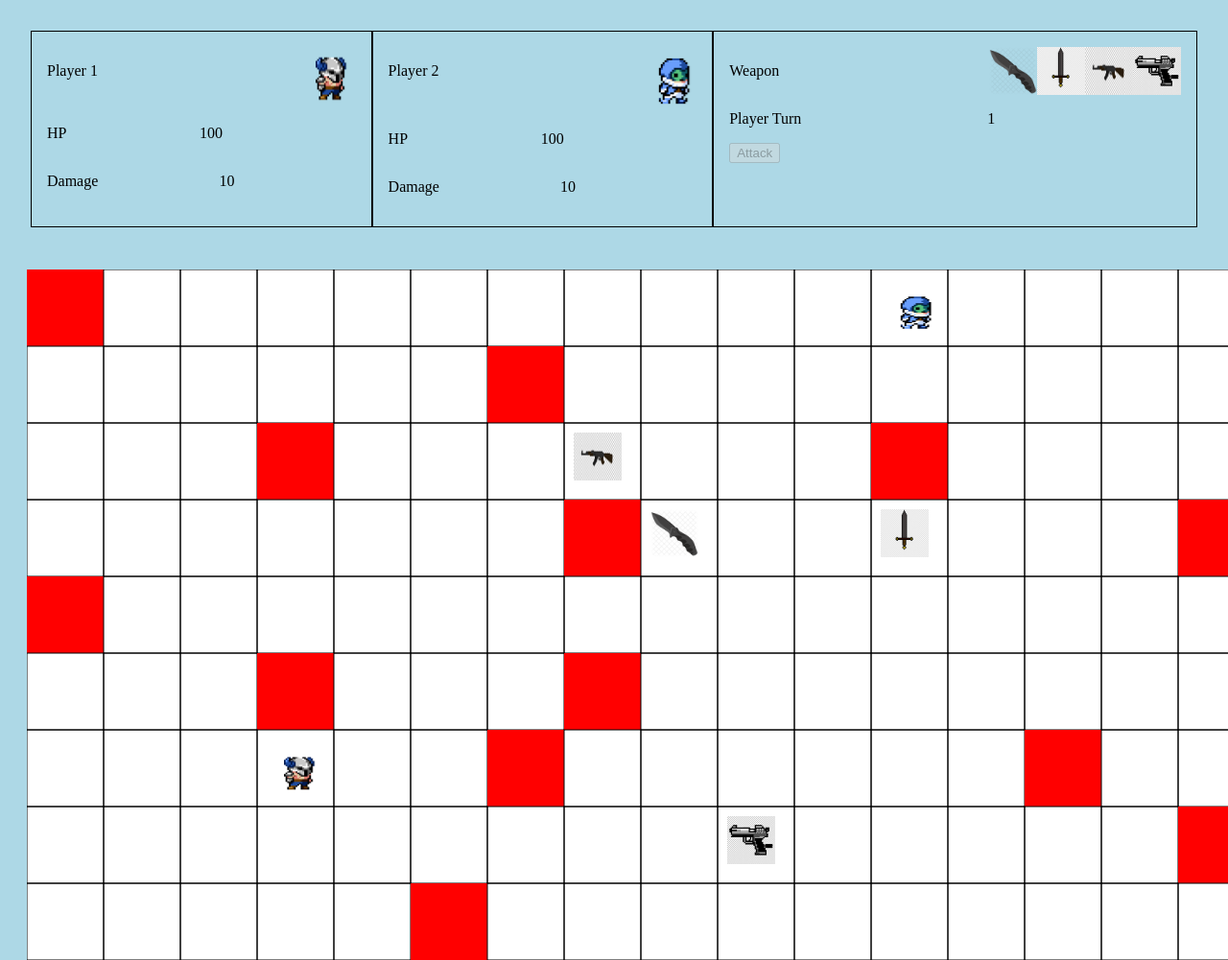
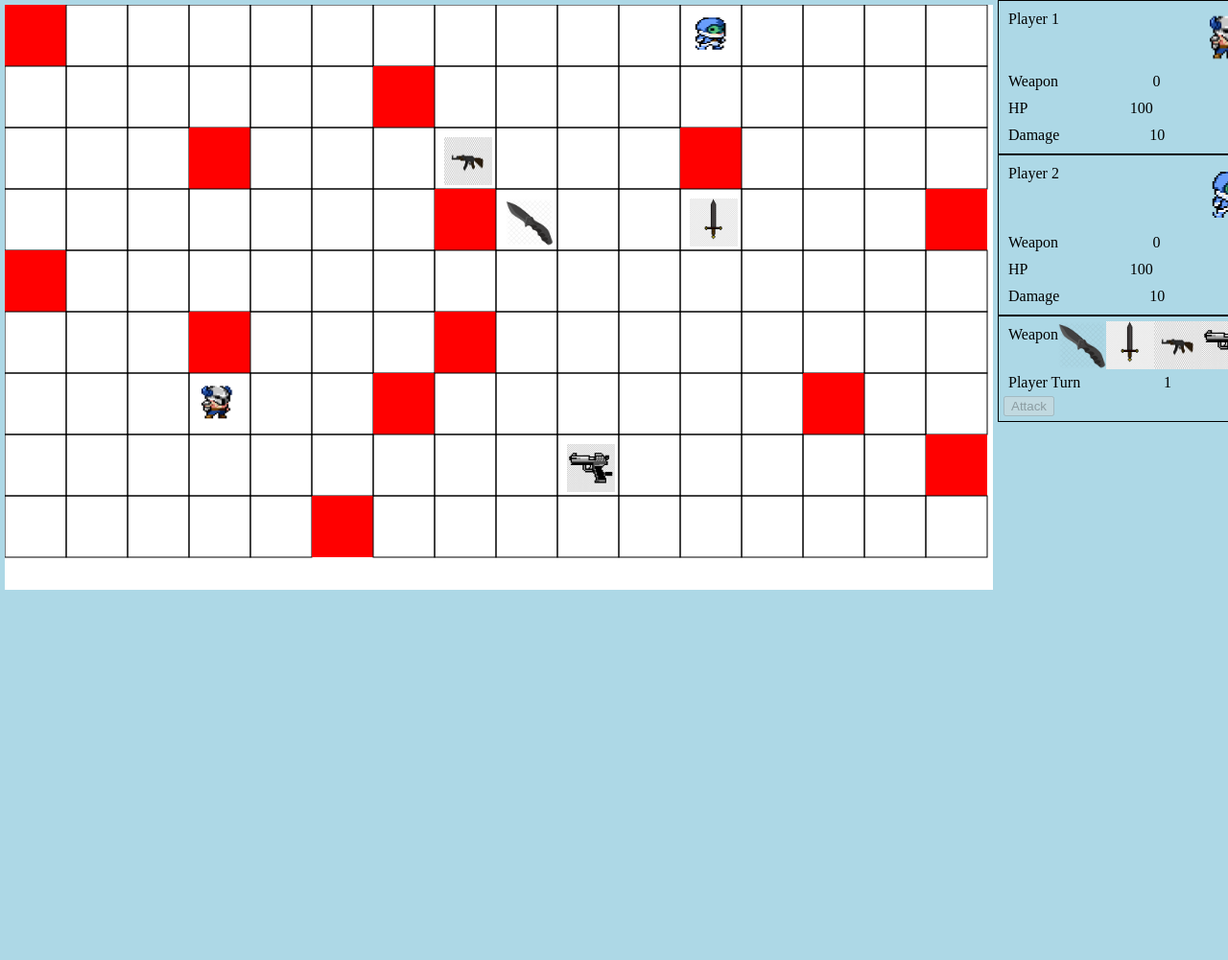
Before and after one commit to rmhassan/offensive-strike, a website built with webpack: page docs/index.html in a window 1280 px wide. Shown: the top 1001 px of the page at 96% size. After the commit the page ends 800 px from the top, so only its background shows below. Built offline with nearby package versions, Linux system fonts and the light colour scheme.

Commit message:
change map ui

```diff
--- a/docs/index.html
+++ b/docs/index.html
@@ -9,12 +9,18 @@
     <link rel="stylesheet" href="bundle.css" />
   </head>
   <body>
+    <div class="map__container">
+      <canvas id="canvas"></canvas>
       <section class="stats">
-      <div class="row">
+        <div class="row stats__content">
           <div class="player-1">
             <div class="row">
               <p>Player 1</p>
               <img src="images/player1.png" id="player1" alt="" />
+            </div>
+            <div class="row">
+              <p>Weapon</p>
+              <p class="player1-weapon">0</p>
             </div>
             <div class="row">
               <p>HP</p>
@@ -29,6 +35,10 @@
             <div class="row">
               <p>Player 2</p>
               <img src="images/player2.png" id="player2" alt="" />
+            </div>
+            <div class="row">
+              <p>Weapon</p>
+              <p class="player2-weapon">0</p>
             </div>
             <div class="row">
               <p>HP</p>
@@ -58,8 +68,7 @@
           </div>
         </div>
       </section>
-    <div class="images"></div>
-    <canvas id="canvas"></canvas>
+    </div>
 
     <script src="bundle.js"></script>
   </body>
--- a/src/javascript/component/dom.js
+++ b/src/javascript/component/dom.js
@@ -1,5 +1,7 @@
 const p1DamageEl = document.querySelector(".player1-damage");
 const p2DamageEl = document.querySelector(".player2-damage");
+const p1WeaponEl = document.querySelector(".player1-weapon");
+const p2WeaponEl = document.querySelector(".player2-weapon");
 const playerTurnEl = document.querySelector(".player__turn");
 const updatePlayer1HP = document.querySelector(".player1-hp");
 const updatePlayer2HP = document.querySelector(".player2-hp");
@@ -12,10 +14,13 @@ const updateHP = player => {
   }
 };
 const updateWeaponUI = player => {
+  console.log(player.weapon);
   if (player.id === 1) {
     p1DamageEl.textContent = `${player.damage}`;
+    p1WeaponEl.innerHTML = player.weapon.img.outerHTML;
   } else if (player.id === 2) {
     p2DamageEl.textContent = `${player.damage}`;
+    p2WeaponEl.innerHTML = player.weapon.img.outerHTML;
   }
 };
 
--- a/src/javascript/component/draw.js
+++ b/src/javascript/component/draw.js
@@ -12,6 +12,7 @@ const drawPlayer = player => {
   }, 500);
 };
 const drawWeapon = weapon => {
+  console.log("running", weapon);
   ctx.drawImage(
     weapon.img,
     weapon.canvasPosition.x + 10,
--- a/src/javascript/component/fight.js
+++ b/src/javascript/component/fight.js
@@ -16,7 +16,7 @@ fightBtnEl.addEventListener("click", () => {
     updateTurn(2);
     if (player2.health <= 0) {
       fightBtnEl.setAttribute("disabled", "true");
-      gameOverEl.textContent = `Game Ove, Player 1 wins`;
+      gameOverEl.textContent = `Game Over, Player 1 wins`;
       fightBox.appendChild(gameOverEl);
     }
   } else if (playerTurn === 2) {
@@ -26,7 +26,7 @@ fightBtnEl.addEventListener("click", () => {
     updateTurn(1);
     if (player1.health <= 0) {
       fightBtnEl.setAttribute("disabled", "true");
-      gameOverEl.textContent = `Game Ove, Player 2 wins`;
+      gameOverEl.textContent = `Game Over, Player 2 wins`;
       fightBox.appendChild(gameOverEl);
     }
   }
--- a/src/javascript/component/map.js
+++ b/src/javascript/component/map.js
@@ -1,3 +1,4 @@
+import { offset } from "../index";
 // get random number
 let min = 0;
 let max = 9;
@@ -6,8 +7,8 @@ const randomNumber = () => Math.floor(Math.random() * (max - min + 1)) + min;
 let random_boolean = () => Math.random() <= 0.1;
 // Initiate Canvas board
 let canvas = document.querySelector("#canvas");
-canvas.width = 1280;
-canvas.height = 720;
+canvas.width = 1030;
+canvas.height = 610;
 let ctx = canvas.getContext("2d");
 
 // This array  decide the box will be blocked or not
@@ -32,16 +33,16 @@ const drawGrid = () => {
       ctx.moveTo(xpos, ypos);
       if (mapArray[i][j] === true) {
         ctx.fillStyle = "#FF0000";
-        ctx.fillRect(xpos, ypos, 80, 80);
+        ctx.fillRect(xpos, ypos, offset, offset);
       } else {
         ctx.strokeStyle = "#000000";
-        ctx.strokeRect(xpos, ypos, 80, 80);
+        ctx.strokeRect(xpos, ypos, offset, offset);
       }
       /// Increment x pointer by 80px after every iteration
-      xpos += 80;
+      xpos += offset;
     }
     /// Increment y pointer by 80px after every iteration
-    ypos += 80;
+    ypos += offset;
   }
 };
 
--- a/src/javascript/component/player.js
+++ b/src/javascript/component/player.js
@@ -1,8 +1,8 @@
 import { mapArray } from "./map";
+import { offset } from "../index";
 let min = 0;
 let maxCol = 15;
 let maxRow = 8;
-const offset = 80;
 const randomCol = () => Math.floor(Math.random() * (maxCol - min + 1)) + min;
 const randomRow = () => Math.floor(Math.random() * (maxRow - min + 1)) + min;
 class Player {
@@ -31,14 +31,14 @@ class Player {
         if (rowPosition > 0) {
           // if the row is greater than one increment y pointer 40*noOfRows
           for (let i = 0; i < rowPosition; i++) {
-            this.position.y += 80;
+            this.position.y += offset;
           }
         }
         // Check if it is first col
         if (colPosition > 0) {
           // if the col is greater than one increment x pointer 40*noOfCols
           for (let j = 0; j < colPosition; j++) {
-            this.position.x += 80;
+            this.position.x += offset;
           }
         }
         // Updating player index position
--- a/src/javascript/component/weapons.js
+++ b/src/javascript/component/weapons.js
@@ -1,4 +1,5 @@
 import { mapArray } from "./map";
+import { offset } from "../index";
 let min = 0;
 let maxCol = 15;
 let maxRow = 8;
@@ -27,14 +28,14 @@ export default class Weapons {
         if (rowPosition > 0) {
           // if the row is greater than one increment y pointer 40*noOfRows
           for (let i = 0; i < rowPosition; i++) {
-            this.canvasPosition.y += 80;
+            this.canvasPosition.y += 64;
           }
         }
         // Check if it is first col
         if (colPosition > 0) {
           // if the col is greater than one increment x pointer 40*noOfCols
           for (let j = 0; j < colPosition; j++) {
-            this.canvasPosition.x += 80;
+            this.canvasPosition.x += 64;
           }
         }
         // Updating player index position
--- a/src/javascript/index.js
+++ b/src/javascript/index.js
@@ -15,7 +15,7 @@ const akm = document.querySelector("#akm");
 const p13 = document.querySelector("#p13");
 
 let playerTurn = 1;
-let tileSize = 80;
+let tileSize = 64;
 
 const setTurn = value => {
   playerTurn = value;
@@ -32,8 +32,8 @@ setTimeout(() => {
   drawWeapon(ump);
   drawWeapon(kar98);
 }, 500);
-const offset = 80;
-const padding = 20;
+const offset = 64;
+const padding = 5;
 let oldWeapon = {
   indexPosition: {
     row: 0,
@@ -125,7 +125,7 @@ const player2 = new Player(2, p2);
 
 // Clear cell when player leaves
 const clearCell = player => {
-  ctx.clearRect(player.position.x + 5, player.position.y + 5, 70, 70);
+  ctx.clearRect(player.position.x + 5, player.position.y + 5, 55, 55);
 };
 const chkWeapon = player => {
   return weaponPosition.findIndex(weapon => {
@@ -139,7 +139,6 @@ const chkWeapon = player => {
 const updateWeapon = (weaponIndex, player) => {
   let weapon = weaponPosition[weaponIndex];
   player.updatePlayerProperties(weapon.damage);
-  updateWeaponUI(player);
 
   if (player.hasWeapon) {
     oldWeapon = player.weapon;
@@ -153,6 +152,7 @@ const updateWeapon = (weaponIndex, player) => {
     player.updateWeaponState();
     player.updatePlayerWeapon(weapon);
   }
+  updateWeaponUI(player);
 };
 // Draw player to canvas
 drawPlayer(player1);
@@ -379,4 +379,4 @@ window.addEventListener("keydown", e => {
   }
 });
 
-export { padding, player1, player2, playerTurn, setTurn };
+export { padding, player1, player2, playerTurn, setTurn, offset };
--- a/src/sass/main.scss
+++ b/src/sass/main.scss
@@ -1,16 +1,20 @@
 body {
   background: lightblue;
   position: relative;
+  margin: 0;
+  padding: 0;
 }
 
 canvas {
   background: #fff;
-  margin: 20px;
+  margin: 5px;
 }
 #knife {
   width: 50px;
 }
-
+.map__container {
+  display: flex;
+}
 .fight__container {
   position: absolute;
   top: 200px;
@@ -21,6 +25,10 @@ canvas {
   background-color: #fff;
   visibility: hidden;
 }
+.stats__content {
+  display: flex;
+  flex-direction: column;
+}
 .hide {
   visibility: hidden;
 }
@@ -28,7 +36,6 @@ canvas {
   visibility: visible;
 }
 .stats {
-  padding: 1.5rem;
 }
 .row {
   display: flex;
@@ -37,7 +44,7 @@ canvas {
 .player-2,
 .fight__box {
   border: 1px solid black;
-  padding: 1rem;
+  padding: 5px;
   flex-grow: 1;
 }
 
@@ -52,3 +59,16 @@ canvas {
 .weapons {
   width: 50px;
 }
+.flash {
+  @keyframes big {
+    from {
+      translate: 0;
+    }
+    to {
+      translate: 0;
+    }
+  }
+}
+p {
+  margin: 5px;
+}
```
Lines whose indentation alone changed are shown as unchanged.
